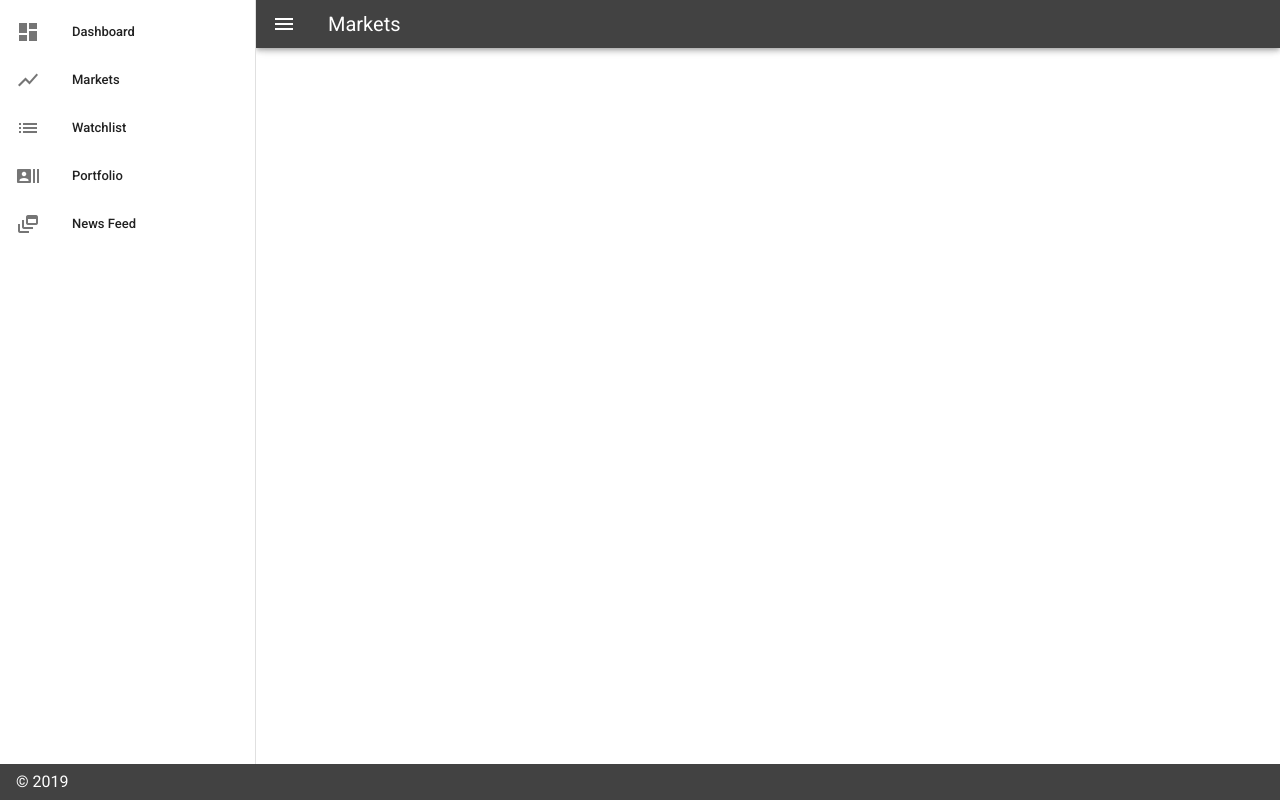
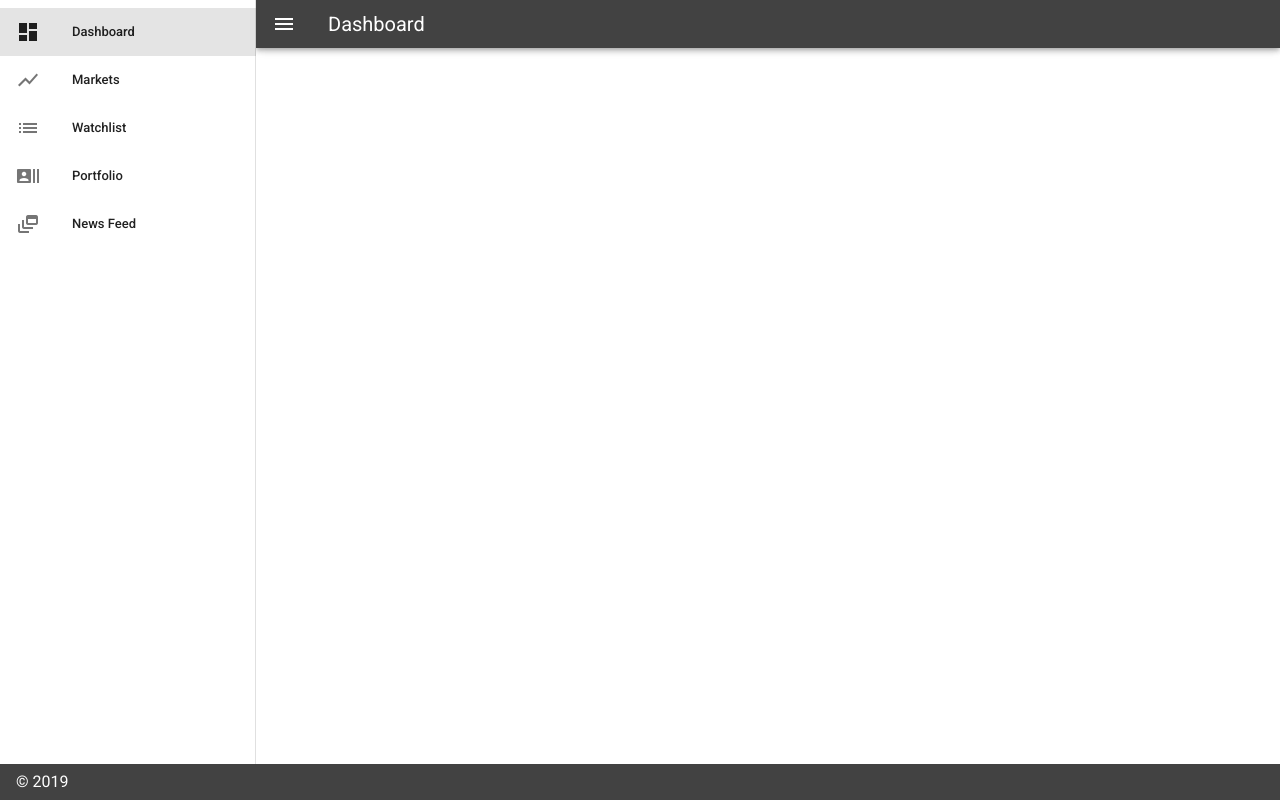
Before and after one commit to mismaah-abdulla/stock-portfolio, a Vue app: page / in a window 1280 px wide. Built offline with nearby package versions, Linux system fonts and the light colour scheme.

Commit message:
Add drawer links, Show current route in app bar

```diff
--- a/src/components/Drawer.vue
+++ b/src/components/Drawer.vue
@@ -6,7 +6,7 @@
       expand-on-hover
     >
       <v-list dense>
-        <v-list-item link v-for="item in drawerItems" :key="item.title">
+        <v-list-item link v-for="item in drawerItems" :key="item.title" :to="item.link">
           <v-list-item-action>
             <v-icon>{{ item.icon }}</v-icon>
           </v-list-item-action>
@@ -23,7 +23,7 @@
         dense
       >
         <v-app-bar-nav-icon @click.stop="drawer = !drawer" />
-        <v-toolbar-title>Markets</v-toolbar-title>
+        <v-toolbar-title>{{ this.$route.name }}</v-toolbar-title>
     </v-app-bar>
   </div>
 </template>
@@ -34,11 +34,11 @@
     data: () => ({
       drawer: null,
       drawerItems: [
-      {title: "Dashboard", icon: "dashboard"},
-      {title: "Markets", icon: "show_chart"},
-      {title: "Watchlist", icon: "list"},
-      {title: "Portfolio", icon: "recent_actors"},
-      {title: "News Feed", icon: "dynamic_feed"}
+      {title: "Dashboard", icon: "dashboard", link: '/'},
+      {title: "Markets", icon: "show_chart", link: '/markets'},
+      {title: "Watchlist", icon: "list", link: '/watchlist'},
+      {title: "Portfolio", icon: "recent_actors", link: '/portfolio'},
+      {title: "News Feed", icon: "dynamic_feed", link: '/newsfeed'}
       ]
     }),
     props: {
```
